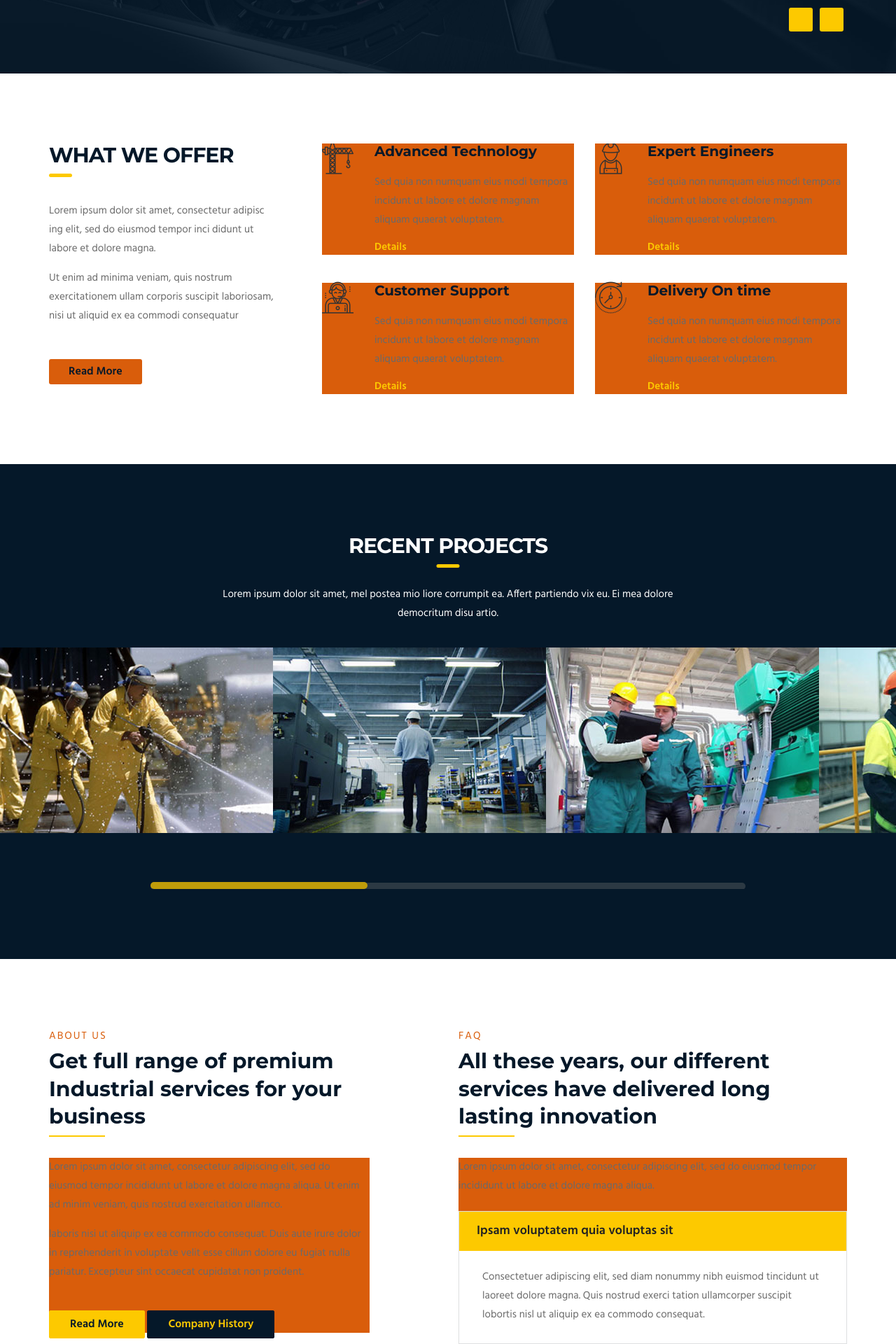
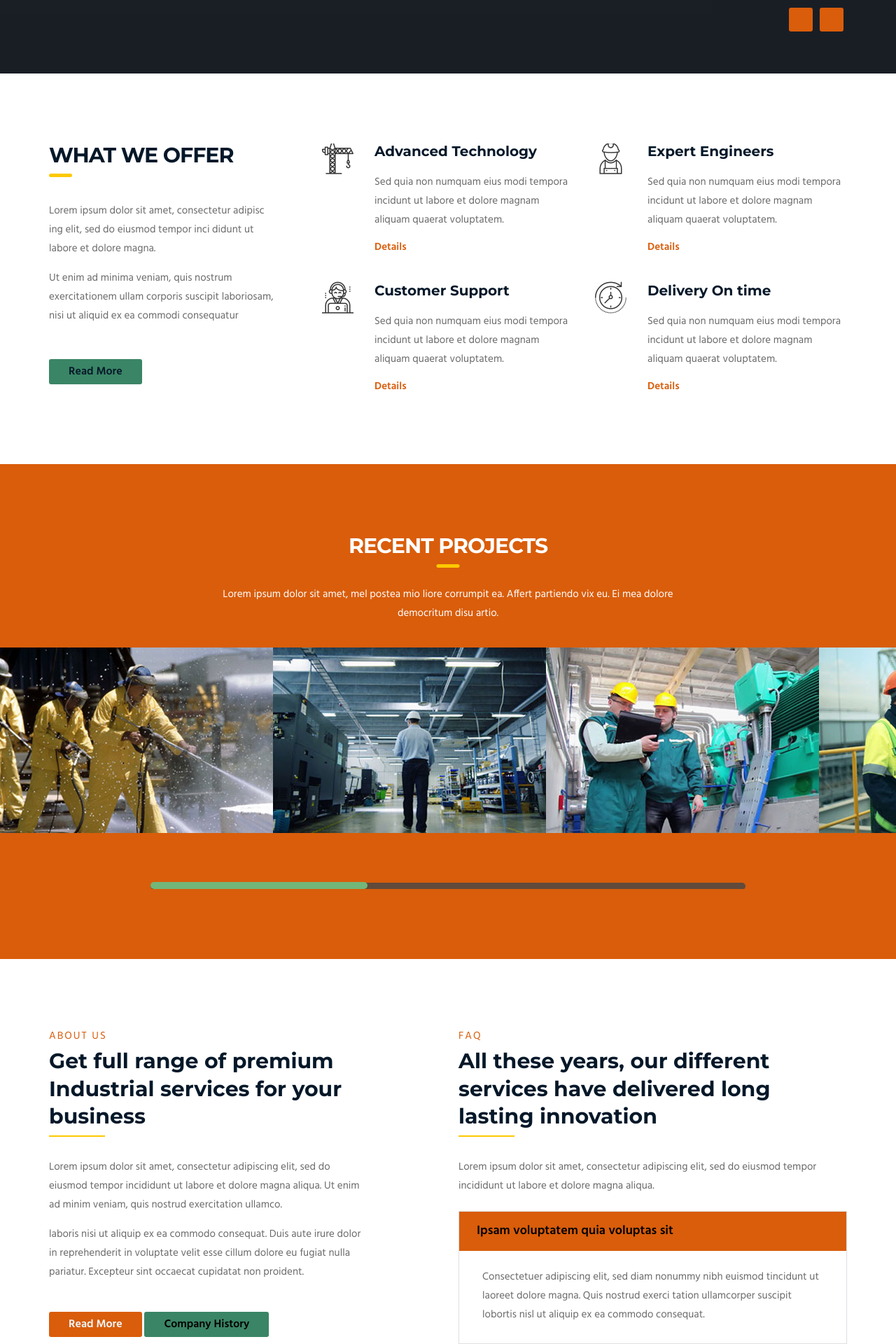
Before and after one commit to 1Nelsonel/Mokaya, a Django app: page / in a window 1280 px wide. Shown: the part 1760-3680 px from the top of the page at 70% size. Run offline with Django 4.2, Linux system fonts and the light colour scheme; some libraries are stand-ins or nearby versions; some web fonts are replaced.

Commit message:
home success

```diff
--- a/base/templates/base/home.html
+++ b/base/templates/base/home.html
@@ -5,7 +5,84 @@
 {% load static %}
 
 <style>
-    .details {
+    .details-bg {
+        background: #d95d0b !important;
+    }
+
+    .testimonials {
+        background-color: #52d49e !important;
+    }
+
+    .testimonials-bg {
+        background: #d95d0b !important;
+    }
+
+    h4 {
+        color: #d95d0b !important;
+    }
+
+    .owl-prev {
+        background-color: #d95d0b !important;
+    }
+
+    .owl-next {
+        background-color: #d95d0b !important;
+    }
+
+    .offer-details {
+        color: #d95d0b !important;
+    }
+
+    .recent-projects {
+        background: #d95d0b !important;
+    }
+
+    .project-info {
+        background: #d95d0b !important;
+        border: #52d49e !important;
+    }
+
+    .tags {
+        color: black !important;
+    }
+
+    .mCSB_dragger_bar {
+        background-color: #52d49e !important;
+    }
+
+    .theme-btn-s3 {
+        background: #d95d0b !important;
+        color: aliceblue !important;
+        border: #d95d0b !important;
+    }
+
+    .theme-btn-s3:hover {
+        background: #d95d0b !important;
+        color: black !important;
+    }
+
+    .theme-btn-s4 {
+        background-color: #3a8566 !important;
+        border: #3a8566 !important;
+        color: black !important;
+    }
+
+    .panel-heading {
+        background: #d95d0b !important;
+    }
+
+    a[data-toggle="collapse"] {
+        background: #d95d0b !important;
+        color: black !important;
+    }
+    .contact-section-contact-box {
+        /* background: #d95d0b !important; */
+        border: #d95d0b !important;
+    }
+    label {
+        color: #d95d0b !important;
+    }
+    .contact-section {
         background: #d95d0b !important;
     }
 </style>
@@ -93,7 +170,7 @@
                 <div class="services-grids service-slider dots-s1">
                     <div class="grid">
                         <div class="inner mk-bg-img">
-                            <div class="details ">
+                            <div class="details details-bg">
                                 <div class="info">
                                     <img src="{% static 'assets/images/services/img-1.jpg' %}" alt class="bg-image">
                                     <a href="service-single.html">
@@ -107,7 +184,7 @@
                     </div>
                     <div class="grid">
                         <div class="inner mk-bg-img">
-                            <div class="details ">
+                            <div class="details details-bg">
                                 <div class="info">
                                     <img src="{% static 'assets/images/services/img-2.jpg' %}" alt class="bg-image">
                                     <a href="service-single.html">
@@ -121,7 +198,7 @@
                     </div>
                     <div class="grid">
                         <div class="inner mk-bg-img">
-                            <div class="details ">
+                            <div class="details details-bg">
                                 <div class="info">
                                     <img src="{% static 'assets/images/services/img-3.jpg' %}" alt class="bg-image">
                                     <a href="service-single.html">
@@ -135,7 +212,7 @@
                     </div>
                     <div class="grid">
                         <div class="inner mk-bg-img">
-                            <div class="details ">
+                            <div class="details details-bg">
                                 <div class="info">
                                     <img src="{% static 'assets/images/services/img-1.jpg' %}" alt class="bg-image">
                                     <a href="service-single.html">
@@ -156,7 +233,7 @@
 
 
 <!-- start testimonials -->
-<section class="testimonials section-padding parallax" data-bg-image="{% static 'assets/images/testimonials/bg.jpg' %}">
+<section class="testimonials testimonials-bg section-padding parallax">
     <div class="container">
         <div class="row">
             <div class="col col-xs-12">
@@ -544,7 +621,7 @@
 
 
 <!-- start contact-section -->
-<section class="contact-section section-padding parallax" data-bg-image="assets/images/contact-section-bg.jpg' %}">
+<section class="contact-section section-padding parallax">
     <div class="container">
         <div class="row">
             <div class="col col-md-4 col-md-offset-1 col-md-5">
--- a/templates/header.html
+++ b/templates/header.html
@@ -2,11 +2,11 @@
 
 <style>
     .topbar {
-        background-color: #216448 !important;
+        background-color: #d95d0b  !important;
     }
     .theme-btn {
-        background: #d95d0b !important;
-        border: #d95d0b !important;
+        background: #3a8566 !important;
+        border: #3a8566 !important;
     }
     .theme-btn:hover {
         color: white !important;
@@ -23,6 +23,13 @@
     }
     .details {
         outline: #d95d0b !important;
+    }
+    .sub-menu {
+        background: #d95d0b !important;
+    }
+    .sub-menu > li>a:hover {
+        background: #d95d0b !important;
+        color: aliceblue !important;
     }
 
 </style>
```
